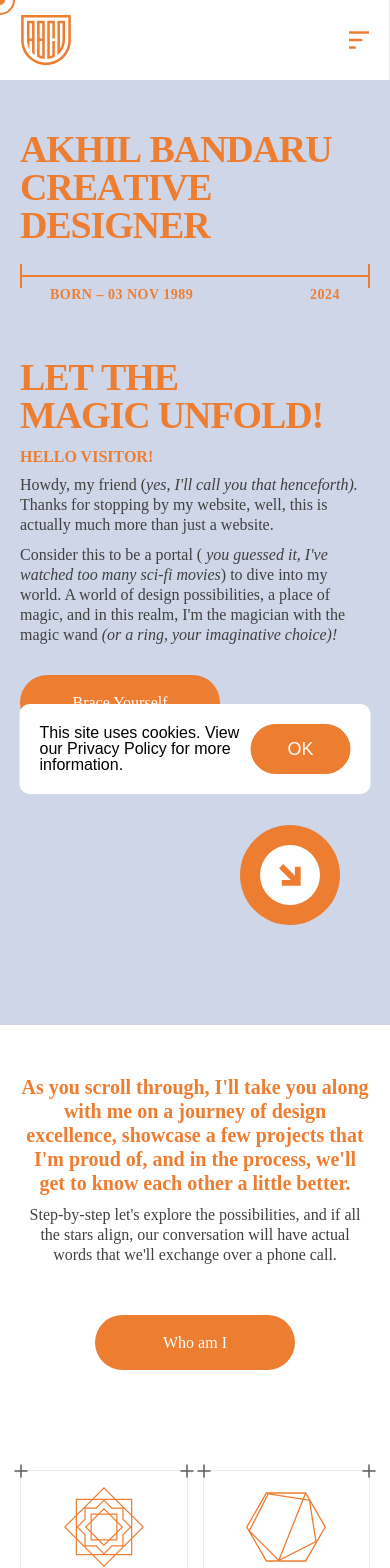
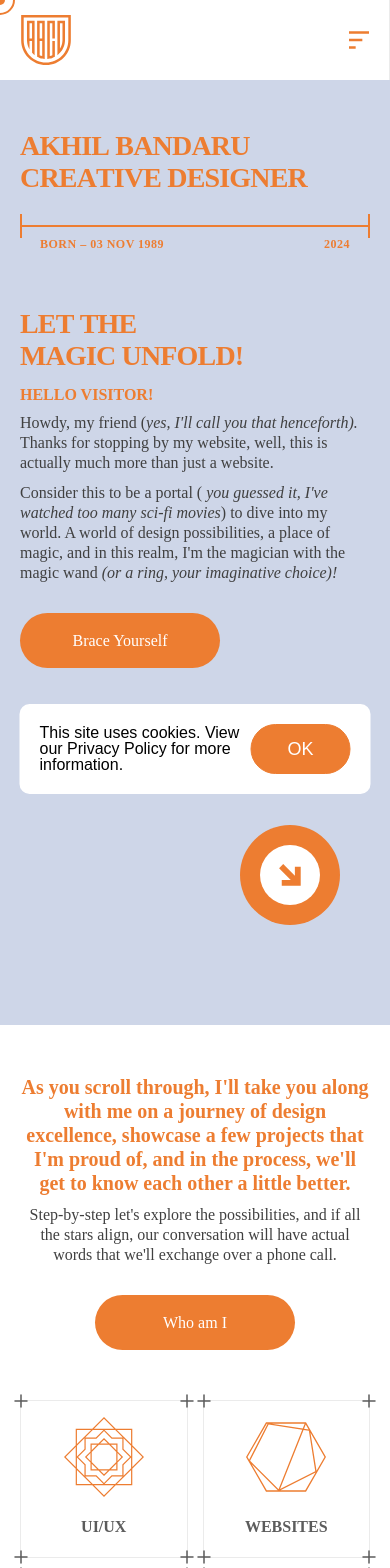
Before and after one commit to abcdgraphics/portfolio, a React (Vite) app: page / in a window 390 px wide. Shown: the top 1568 px of the page. Built offline with nearby package versions, Linux system fonts and the light colour scheme; a web font is replaced by a local one.

Commit message:
alignments issues in mobile fixed

```diff
--- a/src/output.css
+++ b/src/output.css
@@ -3914,4 +3914,60 @@ button {
     gap: 10px;
     padding: 20px;
   }
-}
+
+
+  .portfolio-title{
+    font-size: 28px;
+  }
+
+  .strip-slide-up span.row{
+    line-height: 32px;
+  }
+
+  .flip-word-heading{
+    font-size: 28px;
+  }
+
+  .portfolio-timeline{
+    padding: 0px 20px;
+    font-size: 12px;
+  }
+
+  .index-container-buttons a button{
+    margin-top: 0px;
+    margin-bottom: 0px;
+  }
+
+  .index-container-buttons{
+    margin-bottom: 50px;
+  }
+
+  .career-section{
+    padding-top: 0px;
+  }
+
+  .summary-heading{
+    margin-bottom: 10px;
+  }
+
+  .intro-profile{
+    padding-bottom: 10px;
+  }
+
+  .total-experience-heading{
+    margin-top: 0px;
+    margin-bottom: 5px;
+  }
+
+  .lets-connect-container > div{
+    gap: 0px;
+  }
+
+  .lets-connect-col-1 .last{
+    margin-bottom: 30px;
+  }
+
+  .container-scroll-row{
+    margin-top: 80px;
+  }
+}
```
